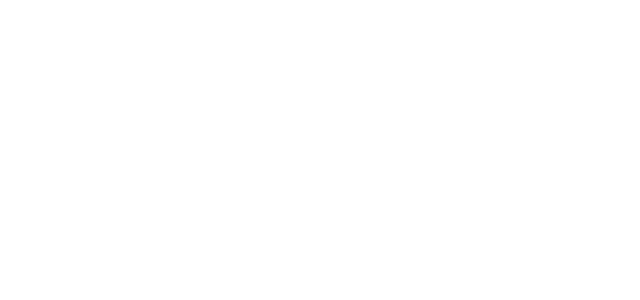
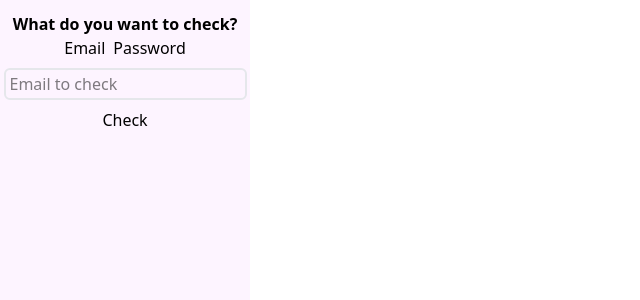
Before and after one commit to akshatp17/Email-Breach-Extension, a React (Vite) app: page / in a window 1280 px wide. Shown: the top 300 px of the page, without its empty margins (0-640 px from the left). Built offline with nearby package versions, Linux system fonts and the light colour scheme.

Commit message:
Basic Frontend Working

```diff
--- a/package.json
+++ b/package.json
@@ -11,10 +11,12 @@
   },
   "dependencies": {
     "@tailwindcss/vite": "^4.0.7",
+    "axios": "^1.7.9",
     "framer-motion": "^12.4.7",
     "react": "^19.0.0",
     "react-dom": "^19.0.0",
     "react-hook-form": "^7.54.2",
+    "react-router-dom": "^7.2.0",
     "tailwindcss": "^4.0.7"
   },
   "devDependencies": {
--- a/src/App.jsx
+++ b/src/App.jsx
@@ -1,8 +1,31 @@
+import { useState } from "react"
+import Password from "./components/Password"
+import Email from "./components/Email"
+
 function App() {
+  const [mode, setMode] = useState("email")
+
+  const handleModeChange = (mode) => {
+    setMode(mode)
+  }
 
   return (
     <>
-
+      <div className="extensionContainer w-[250px] h-[300px] bg-fuchsia-50 flex flex-col justify-start items-center py-3">
+        <div className="extensionTitle font-bold">
+          What do you want to check?
+        </div>
+        <div className="tabsSelect flex gap-2">
+          <button onClick={() => { handleModeChange("email") }} className="hover:cursor-pointer">Email</button>
+          <button onClick={() => { handleModeChange("password") }} className="hover:cursor-pointer">Password</button>
+        </div>
+        {mode === "email" && (
+          <Email />
+        )}
+        {mode === "password" && (
+          <Password />
+        )}
+      </div>
     </>
   )
 }
--- /dev/null
+++ b/src/components/Email.jsx
@@ -0,0 +1,51 @@
+import React from 'react'
+import axios from 'axios'
+import { useForm } from 'react-hook-form';
+import { useState } from 'react';
+
+const Email = () => {
+
+    const [result, setResult] = useState("")
+
+    const {
+        register,
+        handleSubmit,
+        formState: { errors },
+    } = useForm();
+
+    const handleCheck = async (data) => {
+        try {
+            const response = await axios.post("http://localhost:8080/v1/email", data);
+            console.log("Response Data:", response.data);
+        } catch (error) {
+            console.error("Fetch error:", error.response?.data || error.message);
+        }
+    };
+
+    return (
+        <div className='mainContent'>
+            <div className='contentInput'>
+                <form action="POST" onSubmit={handleSubmit(handleCheck)} className='flex flex-col gap-2 my-2'>
+                    <div className='flex flex-col gap-3'>
+                        <input
+                            type="email"
+                            placeholder='Email to check'
+                            {...register("email", { required: "Email is required" })}
+                            className='border-2 border-gray-200 rounded-md px-1 py-0.5'
+                            name='email' />
+
+                        {errors.email && <div className="text-red-600 text-xs">{errors.email.message}</div>}
+                    </div>
+                    <div className='flex justify-center'>
+                        <button type='submit' className="hover:cursor-pointer">Check</button>
+                    </div>
+                </form>
+            </div>
+            <div className='contentResult'>
+
+            </div>
+        </div>
+    )
+}
+
+export default Email
--- /dev/null
+++ b/src/components/Password.jsx
@@ -0,0 +1,49 @@
+import React from 'react'
+import axios from 'axios'
+import { useState } from 'react';
+import { useForm } from 'react-hook-form';
+
+const Password = () => {
+
+    const [result, setResult] = useState("")
+
+    const {
+        register,
+        handleSubmit,
+        formState: { errors },
+    } = useForm();
+
+    const handleCheck = async (data) => {
+        try {
+            const response = await axios.post("http://localhost:8080/v1/pass", data);
+            console.log("Response Data:", response.data);
+        } catch (error) {
+            console.error("Fetch error:", error.response?.data || error.message);
+        }
+    };
+
+    return (
+        <div className='mainContent'>
+            <div className='contentInput'>
+                <form action="POST" onSubmit={handleSubmit(handleCheck)} className='flex flex-col gap-2 my-2'>
+                    <div className='flex flex-col gap-3'>
+                        <input
+                            type="password"
+                            placeholder='Password to check'
+                            {...register("password", { required: "Email is required" })}
+                            className='border-2 border-gray-200 rounded-md px-1 py-0.5'
+                            name='password' />
+                    </div>
+                    <div className='flex justify-center'>
+                        <button type='submit' className="hover:cursor-pointer">Check</button>
+                    </div>
+                </form>
+            </div>
+            <div className='contentResult'>
+
+            </div>
+        </div>
+    )
+}
+
+export default Password
```
Also changed, not shown: 1 other file (tests, documents, lock files or other folders).
